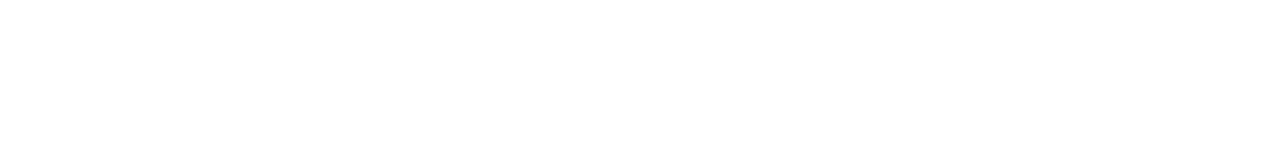
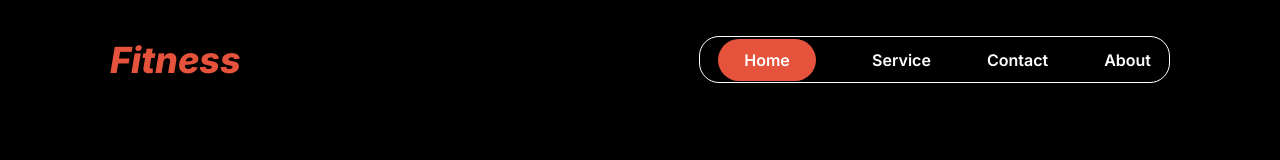
Before and after one commit to rohanibra/second-assignment-b10, a plain HTML site: page index.html in a window 1280 px wide. Drawn offline with Linux system fonts and the light colour scheme.

Commit message:
navbar done

```diff
--- a/index.html
+++ b/index.html
@@ -4,10 +4,24 @@
     <meta charset="UTF-8">
     <meta name="viewport" content="width=device-width, initial-scale=1.0">
     <title>Second Assignment</title>
+    <link rel="preconnect" href="https://fonts.googleapis.com">
+<link rel="preconnect" href="https://fonts.gstatic.com" crossorigin>
+<link href="https://fonts.googleapis.com/css2?family=Inter:ital,opsz,wght@0,14..32,100..900;1,14..32,100..900&display=swap" rel="stylesheet">
+    <link rel="stylesheet" href="styles/style.css">
 </head>
-<body>
+<body style="color: white;" class="inter">
     <header>
-
+        <nav>
+           <div>
+            <h1 style="font-weight: 800;font-size: 36px;font-style: italic;" class="primary">Fitness</h1>
+           </div>
+           <div class="home">
+            <p class="nav-home">Home</p>
+            <p>Service</p>
+            <p>Contact</p>
+            <p>About</p>
+           </div>
+        </nav>
     </header>
     <main>
 
--- /dev/null
+++ b/styles/style.css
@@ -0,0 +1,45 @@
+
+
+.inter {
+  font-family: "Inter", sans-serif;
+  font-optical-sizing: auto;
+
+  font-style: normal;
+}
+
+body{
+    background-color: black;
+
+}
+nav{
+    max-width: 1060px;
+    margin: 6px auto;
+    display: flex;
+    justify-content: space-between;
+    align-items: center;
+}
+.home{
+    display: flex;
+    width: 469px;
+    height: 45px;
+    justify-content: space-around;
+    gap: 20px;
+    border: 1px solid ;
+    border-radius: 20px;
+
+    font-weight: 600;
+    align-items: center;
+}
+.primary{
+    color:#E6533C
+}
+.nav-home{
+    width: 94px;
+    height: 38px;
+    background-color:#E6533C ;
+    display: flex;
+    justify-content: center;
+    align-items: center;
+    padding: 2px;
+    border-radius: 25px;
+}
```
